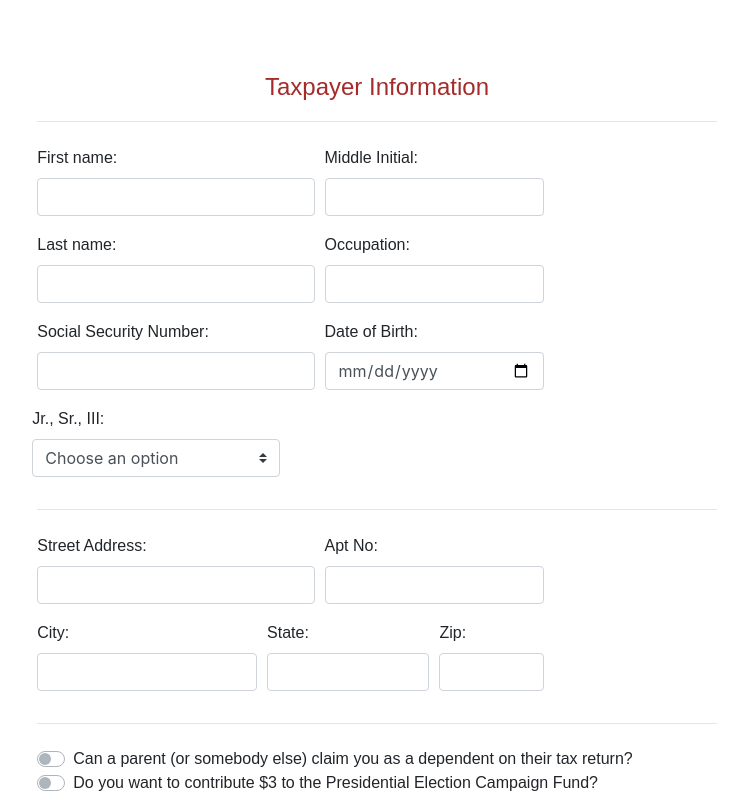
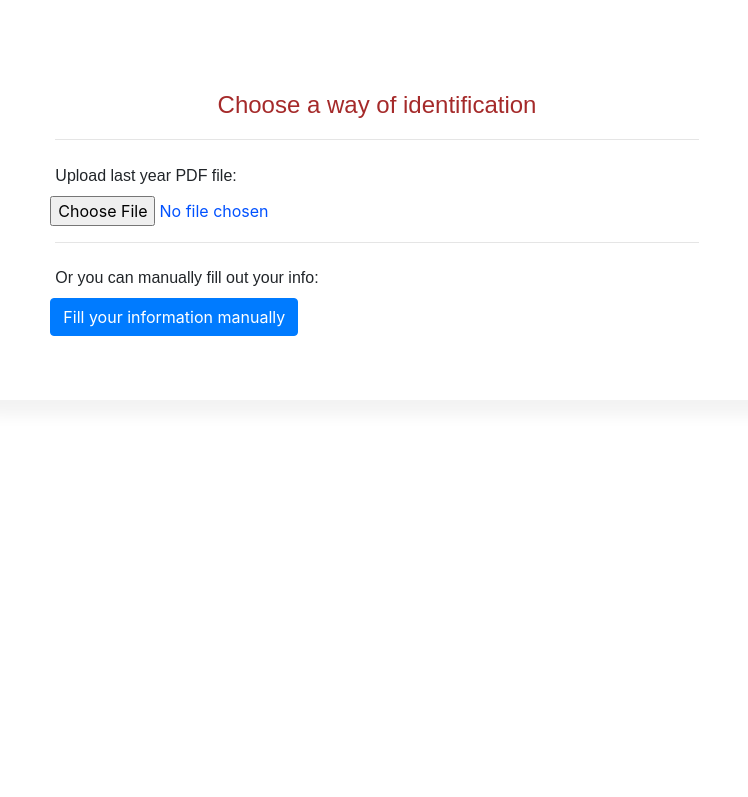
Before and after one commit to noorb404/multiform, a React (Create React App) app: page / in a window 1280 px wide. Shown: the top 797 px of the page, without its empty margins (263-1011 px from the left). Built offline with nearby package versions, Linux system fonts and the light colour scheme.

Commit message:
more Forms add

```diff
--- a/src/components/children.jsx
+++ /dev/null
@@ -1,42 +0,0 @@
-import React, { Component } from 'react'
-
-export class Children extends Component {
-    continue = e => {
-        e.preventDefault();
-        this.props.nextStep();
-    };
-
-    render() {
-        const { values, inputChange } = this.props;
-
-        return (
-            <div className="form-container">
-                <h1 className="mb-5">Account Setup</h1>
-                <div className="form-group">
-                    <label htmlFor="name">Name</label>
-                    <input type="text" className="form-control" name="name" onChange={inputChange('name')} value={values.name} />
-                </div>
-                <div className="form-group">
-                    <label htmlFor="email">Email</label>
-                    <input type="email" className="form-control" name="email" onChange={inputChange('email')} value={values.email} />
-                </div>
-                <div className="form-group">
-                    <label htmlFor="phone">Phone Number</label>
-                    <input type="number" className="form-control" name="phone" onChange={inputChange('phone')} value={values.phone} />
-                </div>
-                <div className="form-group">
-                    <label htmlFor="password">Password</label>
-                    <input type="password" className="form-control" name="password" onChange={inputChange('password')} value={values.password} />
-                </div>
-
-                <br />
-
-                <div className="text-right">
-                    <button className="btn btn-primary" onClick={this.continue}>Continue</button>
-                </div>
-            </div>
-        )
-    }
-}
-
-export default Children
--- /dev/null
+++ b/src/components/choose.jsx
@@ -0,0 +1,39 @@
+import React, { Component } from 'react';
+import {Button, Container, Form } from 'react-bootstrap';
+
+export class Choose extends Component {
+    continue = e => {
+        e.preventDefault();
+        this.props.nextStep();
+    };
+
+
+    render() {
+
+
+        return (
+            <div id="confirmDiv" className="form-container">
+            <Container>
+                <div id="formLabel" className="text-center">Choose a way of identification</div>
+                <hr/>
+               <Form>
+                   <label>Upload last year PDF file:</label>
+                   <Form.Row >
+                        <input type="file" name="file" onChange={this.onChangeHandler}/>
+                   </Form.Row>
+
+                    <hr/>
+                    <label>Or you can manually fill out your info:</label>
+                   <Form.Row>
+                        <Button className="float-right" id="nextBtn" onClick={this.continue}>Fill your information manually</Button>
+                   </Form.Row>
+
+
+                </Form>
+            </Container>
+            </div>
+        )
+    }
+}
+
+export default Choose
--- a/src/components/confirm.jsx
+++ b/src/components/confirm.jsx
@@ -14,25 +14,48 @@ export class Confirm extends Component {
 
     render() {
         const {
-            values: {firstName,lastName,middleInitial,occupation,socialId,birth}
+            values: {firstName,lastName,middleInitial,occupation,socialId,birth,streetAddress,aptNo,city,state,zip,filingStatus}
         } = this.props;
 
         return (
             <div id="confirmDiv" className="form-container">
             <Container>
-                <div id="formLabel" className="text-center">Confirm</div>
+                <div id="formLabel" className="text-center">Personal Information Summary</div>
                 <hr />
+                <label>Let's make sure your personal information is correct.</label>
+
                <Form>
                    <Form.Row>
-                        <ul class="list-group">
-                            <li class="list-group-item">Name:{lastName} {middleInitial} {firstName} </li>
-                            <li class="list-group-item">Occupation:{occupation}</li>
-                            <li class="list-group-item">Social Security Number:{socialId}</li>
-                            <li class="list-group-item">Date Of Birth: {birth}</li>
-                        </ul>
+                        <div id="confirmlb">Your Information</div>
+
+                   </Form.Row>
+                   <hr id="heavyHr" />
+                   <Form.Row>
+                         <label style={{fontWeight:"bold",color:"gray" , marginLeft:'5px', paddingRight:'10px'}}>Name : </label>
+                         <label style={{ textTransform: 'uppercase'}}> {firstName} {middleInitial} {lastName} </label>
+                   </Form.Row>
+                   <Form.Row>
+                         <label style={{fontWeight:"bold",color:"gray", marginLeft:'5px' , paddingRight:'10px'}}>Occupation : </label>
+                         <label> {occupation} </label>
+                   </Form.Row>
+                   <Form.Row>
+                         <label style={{fontWeight:"bold",color:"gray", marginLeft:'5px' , paddingRight:'10px'}}>Social Security Number: </label>
+                         <label> {socialId} </label>
+                   </Form.Row>
+                   <Form.Row>
+                         <label style={{fontWeight:"bold",color:"gray", marginLeft:'5px' , paddingRight:'10px'}}>Date Of Birth: </label>
+                         <label> {birth} </label>
+                   </Form.Row>
+                   <Form.Row>
+                         <label style={{fontWeight:"bold",color:"gray", marginLeft:'5px' , paddingRight:'10px'}}>Address: </label>
+                         <label> {streetAddress}  {aptNo}  , {city} , {state} {zip}</label>
                    </Form.Row>
                     <hr/>
-                    <Button className="float-right" id="nextBtn" onClick={this.continue}>Save and Continue</Button>
+                    <Form.Row>
+                         <label style={{fontWeight:"bold",color:"gray", marginLeft:'5px' , paddingRight:'10px'}}>Filing Status: </label>
+                         <label> {filingStatus} </label>
+                    </Form.Row>
+                    <Button className="float-right" id="nextBtn" onClick={this.continue}>Confirm</Button>
                     <Button className="float-left" id="backBtn" onClick={this.back}>Previous Page</Button>
                 </Form>
             </Container>
--- a/src/components/filingStatus.jsx
+++ b/src/components/filingStatus.jsx
@@ -7,7 +7,7 @@ import 'bootstrap/dist/css/bootstrap.min.css';
 export class FilingStatus extends Component {
 
     state = {
-        radio: 1
+        radio: 0
       }
 
     onCheck = (nr) => () => {
@@ -38,7 +38,7 @@ export class FilingStatus extends Component {
                     <div className="radio ml-2 p-2">
                             <label>
                                 <input onClick={this.onCheck(1)} checked={this.state.radio===1 ? true : false}  type="radio"
-                                     id="radio1" />
+                                     id="Single" />
                                 Single
                             </label>
                    </div>
--- a/src/components/form.jsx
+++ b/src/components/form.jsx
@@ -1,8 +1,9 @@
 import React, { Component } from 'react';
 import FilingStatus from './filingStatus';
-import Children from './children';
+import Children, { Choose } from './choose';
 import Confirm from './confirm';
 import TaxPayerInfo from './taxPayerInfo';
+import Success from './success';
 
 export class Form extends Component {
     state = {
@@ -13,7 +14,15 @@ export class Form extends Component {
         occupation:'',
         socialId:'',
         birth:'',
+        streetAddress:'',
+        aptNo:'',
+        city:'',
+        state:'',
+        zip:'',
+        filingStatus:''
     };
+
+
 
     nextStep = () => {
         const { step } = this.state;
@@ -33,19 +42,26 @@ export class Form extends Component {
 
     render() {
         const { step } = this.state;
-        const {firstName,lastName,middleInitial,occupation,socialId,birth } = this.state;
-        const values = { firstName,lastName,middleInitial,occupation,socialId,birth};
+        const {firstName,lastName,middleInitial,occupation,socialId,birth,streetAddress,aptNo,city,state,zip,filingStatus} = this.state;
+        const values = { firstName,lastName,middleInitial,occupation,socialId,birth,streetAddress,aptNo,city,state,zip,filingStatus};
 
         switch (step) {
             case 1:
+                return(
+                    <Choose
+                        nextStep={this.nextStep}
+                    />
+                );
+            case 2:
                 return (
                     <TaxPayerInfo
                         nextStep={this.nextStep}
+                        prevStep={this.prevStep}
                         inputChange={this.inputChange}
                         values={values}
                     />
                 );
-            case 2:
+            case 3:
                 return (
                     <FilingStatus
                         nextStep={this.nextStep}
@@ -55,7 +71,7 @@ export class Form extends Component {
                     />
                 );
 
-            case 3:
+            case 4:
                 return (
                     <Confirm
                         nextStep={this.nextStep}
@@ -63,6 +79,10 @@ export class Form extends Component {
                         values={values}
                     />
                 );
+            case 5:
+                return(
+                    <Success />
+                );
             default:
         }
     }
--- /dev/null
+++ b/src/components/success.jsx
@@ -0,0 +1,16 @@
+import React, { Component } from 'react'
+import { Container ,Form } from 'react-bootstrap'
+
+export class Success extends Component {
+    render() {
+        return (
+                <Container className="form-container">
+                    <Form>
+                        <h1>Successfull Page!</h1>
+                    </Form>
+                </Container>
+        )
+    }
+}
+
+export default Success
--- a/src/components/taxPayerInfo.jsx
+++ b/src/components/taxPayerInfo.jsx
@@ -10,7 +10,8 @@ export class FilingStatus extends Component {
        Validated : false
    };
 
-   handleSubmit = (event) => {
+  //check if the form validation .. TODO check birthday +18
+  handleSubmit = (event) => {
     const form = event.currentTarget;
     if (form.checkValidity() === false) {
       event.preventDefault();
@@ -24,10 +25,16 @@ export class FilingStatus extends Component {
         Validated:true
     });
   };
-    continue = e => {
+
+  //next step -> next screen
+  continue = e => {
         e.preventDefault();
         this.props.nextStep();
-    };
+  };
+  back = e => {
+    e.preventDefault();
+    this.props.prevStep();
+  };
 
     render() {
         const { values, inputChange } = this.props;
@@ -132,7 +139,13 @@ export class FilingStatus extends Component {
                     <Form.Row>
                           <Form.Group as={Col} md="5" controlId="streetAddress">
                             <Form.Label>Street Address:</Form.Label>
-                            <Form.Control type="text" required />
+                            <Form.Control
+                             type="text"
+                              required
+                              name="streetAddress"
+                              onChange={inputChange('streetAddress')}
+                              value={values.streetAddress}
+                               />
                             <Form.Control.Feedback type="invalid">
                               Please provide a valid Address.
                             </Form.Control.Feedback>
@@ -140,7 +153,13 @@ export class FilingStatus extends Component {
 
                           <Form.Group as={Col} md="4" controlId="Aptno">
                             <Form.Label>Apt No:</Form.Label>
-                            <Form.Control type="text"  required />
+                            <Form.Control
+                              type="text"
+                              required
+                              name="aptNo"
+                              onChange={inputChange('aptNo')}
+                              value={values.aptNo}
+                              />
                             <Form.Control.Feedback type="invalid">
                               Please provide a valid city.
                             </Form.Control.Feedback>
@@ -151,7 +170,13 @@ export class FilingStatus extends Component {
                     <Form.Row>
                       <Form.Group as={Col} md="4" controlId="City">
                         <Form.Label>City:</Form.Label>
-                        <Form.Control type="text"  required />
+                        <Form.Control
+                          type="text"
+                          required
+                          name="city"
+                          onChange={inputChange('city')}
+                          value={values.city}
+                          />
                         <Form.Control.Feedback type="invalid">
                           Please provide a valid city.
                         </Form.Control.Feedback>
@@ -159,7 +184,13 @@ export class FilingStatus extends Component {
 
                       <Form.Group as={Col} md="3" controlId="State">
                         <Form.Label>State:</Form.Label>
-                        <Form.Control type="text"  required />
+                        <Form.Control
+                          type="text"
+                          required
+                          name="state"
+                          onChange={inputChange('state')}
+                          value={values.state}
+                          />
                         <Form.Control.Feedback type="invalid">
                           Please provide a valid state.
                         </Form.Control.Feedback>
@@ -167,7 +198,13 @@ export class FilingStatus extends Component {
 
                       <Form.Group as={Col} md="2" controlId="Zip">
                         <Form.Label>Zip:</Form.Label>
-                        <Form.Control type="text"  required />
+                        <Form.Control
+                          type="text"
+                          required
+                          name="zip"
+                          onChange={inputChange('zip')}
+                          value={values.zip}
+                          />
                         <Form.Control.Feedback type="invalid">
                           Please provide a valid zip.
                         </Form.Control.Feedback>
@@ -214,6 +251,7 @@ export class FilingStatus extends Component {
                       />
                     </Form.Group>
                     <Button className="float-right"  id="nextBtn" type="submit">Save and Continue</Button>
+                    <Button className="float-left" id="backBtn" onClick={this.back}>Previous Page</Button>
                   </Form>
                 </Container>
             </div>
--- a/src/css/taxPayerInfo.css
+++ b/src/css/taxPayerInfo.css
@@ -63,3 +63,20 @@ label{
     width:20px;
     vertical-align: middle;
   }
+  input[type=file]{
+    color: rgb(0, 81, 255);
+  }
+  #confirmlb{
+    color: rgb(39, 202, 80);
+    margin-left: 5px;
+    padding-top: 2%;
+    font-size: x-large;
+  }
+  #heavyHr{
+    border: none;
+    height: 1px;
+    margin-top: 2px;
+    /* Set the hr color */
+    color: rgb(180, 180, 180); /* old IE */
+    background-color: rgb(180, 180, 180);
+  }
```
Also changed, not shown: 15 other files (tests, documents, lock files or other folders).
